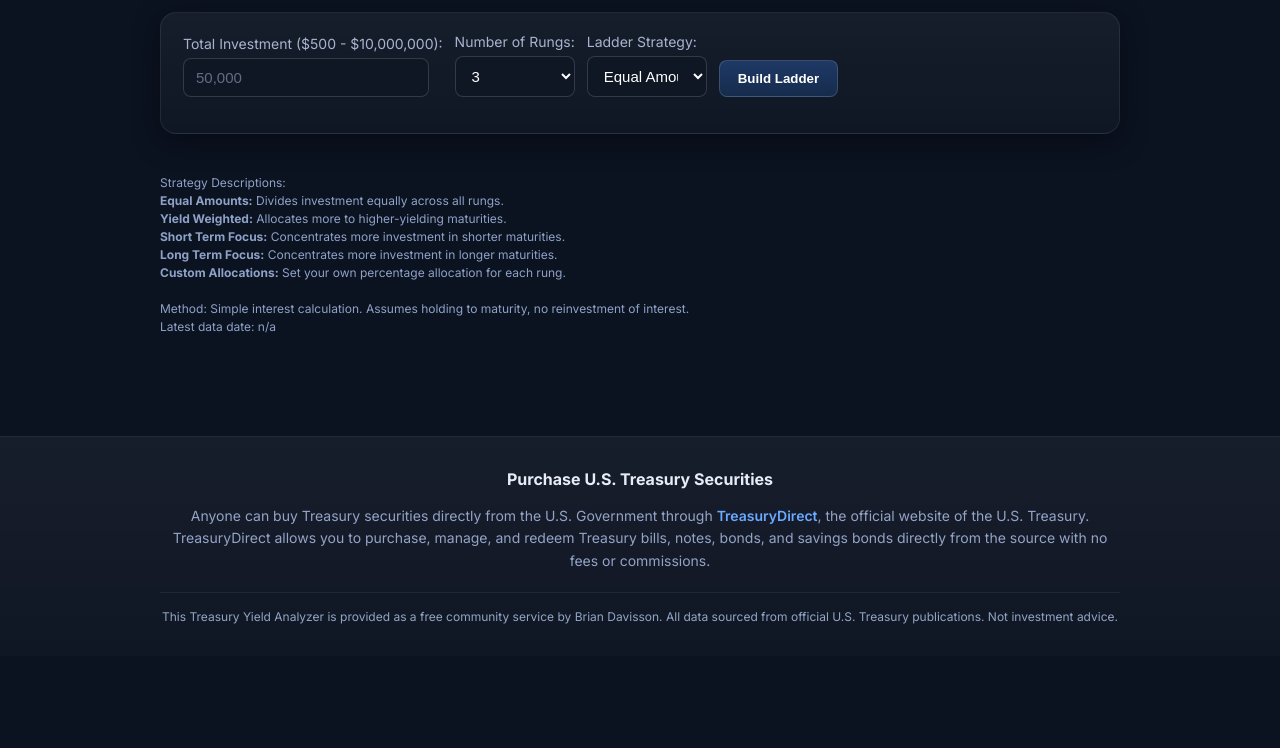
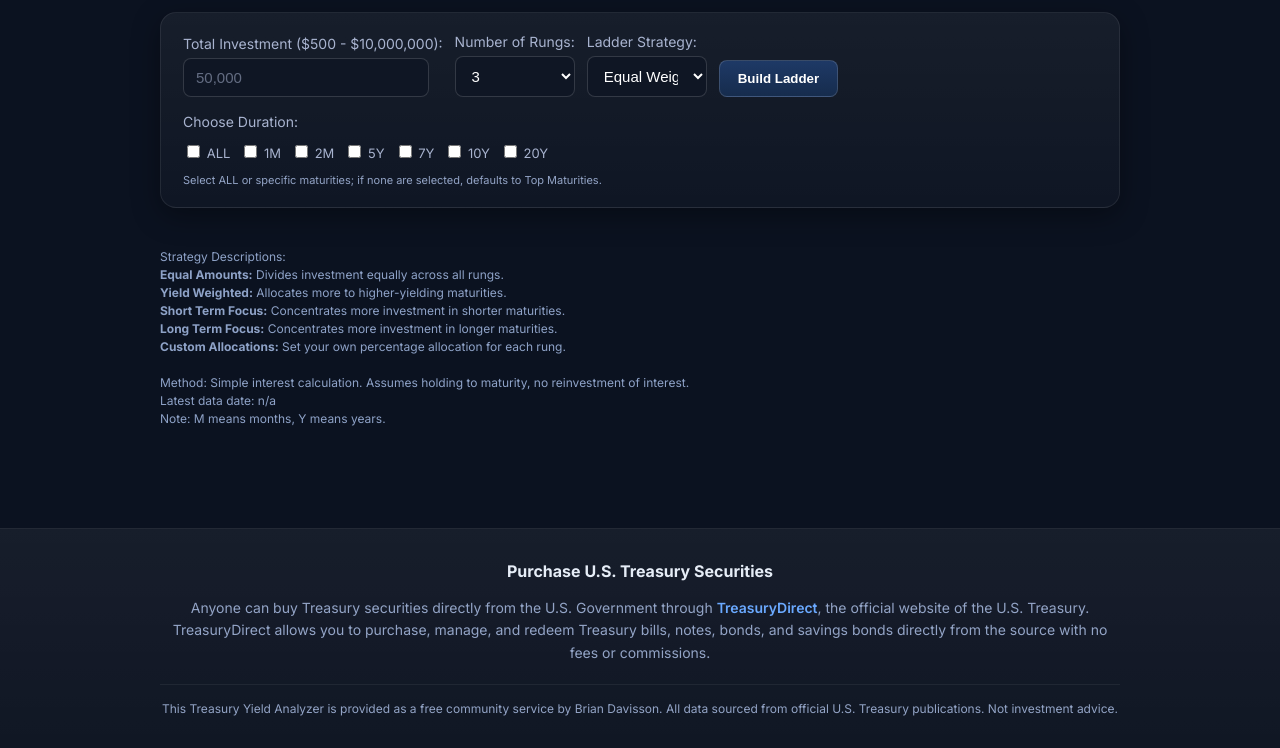
Before and after one commit to BrianDavisson/treas, a Flask app: template webapp/templates/ladder.html in a window 1280 px wide. Shown: the part 155-903 px from the top of the page. Before the commit the page ends 779 px from the top, so only its background shows below. Run offline with Flask 3, Linux system fonts and the light colour scheme; the template is opened without the code that fills it, so the values that code supplies are empty.

Commit message:
UI: Top Maturities heading; Ladder: durations (ALL), default Top Maturities, labels; strategies/math verified

```diff
--- a/webapp/app.py
+++ b/webapp/app.py
@@ -148,7 +148,11 @@ def index():
 
     # Cloud Run optimization: prefer existing data over regeneration during request
     if is_cloud_run() and files_exist and not regen_needed:
-        pass  # Use existing files
+        # Load cached data efficiently in Cloud Run
+        try:
+            df = pd.read_csv(csv_path, parse_dates=["Date"]).assign(Date=lambda s: s["Date"].dt.date)
+        except Exception as e:
+            return render_template("error.html", error=f"Failed to load cached CSV: {e}"), 500
     elif regen_needed:
         try:
             xml_text = fetch_xml(url, verify_ssl=not insecure)
@@ -365,6 +369,11 @@ def ladder():
             except ValueError:
                 custom_allocations.append(100.0 / rungs)
 
+    # Parse selected durations (multi-select checkboxes). Support 'ALL'.
+    durations = request.values.getlist('durations') if request.values.getlist('durations') else []
+    if 'ALL' in durations:
+        durations = []  # empty means include all available maturities (subject to min-year filter)
+
     error = None
     try:
         total_amount = float(total_amount_raw)
@@ -411,7 +420,13 @@ def ladder():
         available_maturities = []
         latest_row = df.iloc[-1]
         for xml_field, (label, years) in MATURITY_FIELDS.items():
-            if label not in df.columns or years is None or years < 0.5:  # Skip very short terms
+            if label not in df.columns or years is None:
+                continue
+            # Skip very short terms unless explicitly selected by the user
+            if years < 0.5 and not (durations and label in durations):
+                continue
+            # If user selected specific durations, only include those
+            if durations and label not in durations:
                 continue
             series = df[label].dropna()
             if series.empty:
@@ -423,19 +438,19 @@ def ladder():
                 "yield_pct": yld
             })
 
-        # Sort by years and select appropriate number for ladder
-        available_maturities.sort(key=lambda x: x["years"])
+        # If user didn’t select durations, default to Top Maturities: choose top-yielding set of size=rungs
+        available_maturities.sort(key=lambda x: x["yield_pct"], reverse=True)
+        if not durations:
+            selected_maturities = available_maturities[: max(0, rungs)]
+        else:
+            # Durations were filtered above; use all available after filtering
+            selected_maturities = available_maturities
 
-        # Select rungs - spread across available maturities
-        if len(available_maturities) >= rungs:
-            step = len(available_maturities) // rungs
-            selected_indices = [i * step for i in range(rungs)]
-            # Ensure we get the longest maturity
-            if selected_indices[-1] != len(available_maturities) - 1:
-                selected_indices[-1] = len(available_maturities) - 1
-            selected_maturities = [available_maturities[i] for i in selected_indices]
-        else:
-            selected_maturities = available_maturities
+        # Adjust rungs to match selection count
+        rungs = min(rungs, len(selected_maturities)) if rungs > 0 else len(selected_maturities)
+        selected_maturities = selected_maturities[:rungs]
+        selected_labels = [m["maturity"] for m in selected_maturities]
+        selected_maturities.sort(key=lambda x: x["years"])  # display/order
 
         # Apply allocation strategy
         if strategy == "equal":
@@ -503,6 +518,8 @@ def ladder():
         total_amount=total_amount,
         rungs=rungs,
         strategy=strategy,
+    durations_selected=durations,
+        selected_labels=selected_labels if 'selected_labels' in locals() else [],
         custom_allocations=custom_allocations if strategy == "custom" else None,
         error=error,
         ladder_results=ladder_results,
--- a/webapp/templates/index.html
+++ b/webapp/templates/index.html
@@ -91,7 +91,7 @@
           </div>
         </section>
         <aside class="card sidebar">
-          <h2>Top maturities</h2>
+          <h2>Top Maturities</h2>
           <div class="top5" style="margin-top: 6px;">
             <table>
               <thead>
@@ -141,6 +141,7 @@
         <div style="padding-top: 16px; border-top: 1px solid rgba(255,255,255,0.06); color: var(--muted); font-size: 12px;">
           This Treasury Yield Analyzer is provided as a free community service by Brian Davisson.
           All data sourced from official U.S. Treasury publications. Not investment advice.
+          <br/>Note: M means months, Y means years.
         </div>
       </div>
     </footer>
--- a/webapp/templates/invest.html
+++ b/webapp/templates/invest.html
@@ -93,6 +93,7 @@
     Simplifications: No compounding, assumes holding to maturity, ignores price/roll, taxes, and day-count conventions.<br>
     Highlight: <span class="legend-accent">blue-tinted row</span> denotes the top duration-adjusted value (blend of yield level and length of term).<br>
     Latest data date: {{ latest_date if latest_date else 'n/a' }}<br>
+  Note: M means months, Y means years.
   </div>
 </main>
 
--- a/webapp/templates/ladder.html
+++ b/webapp/templates/ladder.html
@@ -82,10 +82,10 @@
         <div class="form-group">
           <label for="strategy">Ladder Strategy:</label>
           <select id="strategy" name="strategy" onchange="toggleCustomAllocations()">
-            <option value="equal" {% if strategy == 'equal' %}selected{% endif %}>Equal Amounts</option>
+            <option value="equal" {% if strategy == 'equal' %}selected{% endif %}>Equal Weighted</option>
             <option value="yield_weighted" {% if strategy == 'yield_weighted' %}selected{% endif %}>Yield Weighted</option>
-            <option value="short_weighted" {% if strategy == 'short_weighted' %}selected{% endif %}>Short Term Focus</option>
-            <option value="long_weighted" {% if strategy == 'long_weighted' %}selected{% endif %}>Long Term Focus</option>
+            <option value="short_weighted" {% if strategy == 'short_weighted' %}selected{% endif %}>Short Term</option>
+            <option value="long_weighted" {% if strategy == 'long_weighted' %}selected{% endif %}>Long Term</option>
             <option value="custom" {% if strategy == 'custom' %}selected{% endif %}>Custom Allocations</option>
           </select>
         </div>
@@ -112,6 +112,24 @@
           Total: <span id="total-percentage">100.0</span>%
           <span id="percentage-warning" style="color: #ff6575; display: none;">⚠ Must equal 100%</span>
         </div>
+      </div>
+
+      <div class="form-group">
+          <label for="durations">Choose Duration:</label>
+          <div style="display:flex; gap:10px; flex-wrap:wrap; margin-top:6px;">
+            {% for opt in ['ALL','1M','2M','5Y','7Y','10Y','20Y'] %}
+            <label style="font-size:13px; color:#a8b3cf;">
+              <input type="checkbox" name="durations" value="{{ opt }}"
+                {% if durations_selected %}
+                  {% if opt in durations_selected %}checked{% endif %}
+                {% else %}
+                  {% if opt != 'ALL' and selected_labels and opt in selected_labels %}checked{% endif %}
+                {% endif %}
+              /> {{ opt }}
+            </label>
+            {% endfor %}
+          </div>
+          <div style="font-size:11px; color:#93a4c6; margin-top:6px;">Select ALL or specific maturities; if none are selected, defaults to Top Maturities.</div>
         </div>
     </form>
     {% if error %}<div class="error">{{ error }}</div>{% endif %}
@@ -175,6 +193,7 @@
     <strong>Custom Allocations:</strong> Set your own percentage allocation for each rung.<br><br>
     Method: Simple interest calculation. Assumes holding to maturity, no reinvestment of interest.<br>
     Latest data date: {{ latest_date if latest_date else 'n/a' }}<br>
+  Note: M means months, Y means years.
   </div>
 </main>
 
@@ -227,21 +246,12 @@
         cursor++;
       }
     }
-    inp.setSelectionRange(cursor, cursor);
-    last = inp.value;
   });
-  // On form submit strip commas so server receives plain number
-  inp.form && inp.form.addEventListener('submit', ()=>{
-    inp.value = raw(inp.value);
-  });
-})();
 
-// Custom allocations functionality
-function toggleCustomAllocations() {
+  function toggleCustomAllocations(){
+    const customDiv = document.getElementById('custom-allocations');
     const strategy = document.getElementById('strategy').value;
-  const customDiv = document.getElementById('custom-allocations');
     const rungs = parseInt(document.getElementById('rungs').value);
-
     if (strategy === 'custom') {
       customDiv.style.display = 'block';
       updateAllocationInputs(rungs);
@@ -303,6 +313,27 @@ document.getElementById('rungs').addEventListener('change', function() {
 // Initialize on page load
 document.addEventListener('DOMContentLoaded', function() {
   toggleCustomAllocations();
+  // Auto-recalc on durations change
+  const form = document.querySelector('form[action="/ladder"]');
+  const rungsSel = document.getElementById('rungs');
+  const boxes = Array.from(document.querySelectorAll('input[name="durations"]'));
+  function submitAfterAdjust(){ form && form.submit(); }
+  boxes.forEach(b=>{
+    b.addEventListener('change', function(){
+      if(this.value === 'ALL' && this.checked){
+        // Uncheck others when ALL selected
+        boxes.forEach(x=>{ if(x.value !== 'ALL') x.checked = false; });
+      } else {
+        // If any specific selected, ensure ALL is unchecked
+        const allBox = boxes.find(x=>x.value==='ALL');
+        if(allBox) allBox.checked = false;
+      }
+      // Adjust rungs to number of selected specific durations (exclude ALL)
+      const selectedSpecific = boxes.filter(x=>x.value!=='ALL' && x.checked).length;
+      if(selectedSpecific > 0){ rungsSel.value = String(selectedSpecific); }
+      submitAfterAdjust();
+    });
+  });
 });
 </script>
 </body>
```
Lines whose indentation alone changed are shown as unchanged.
